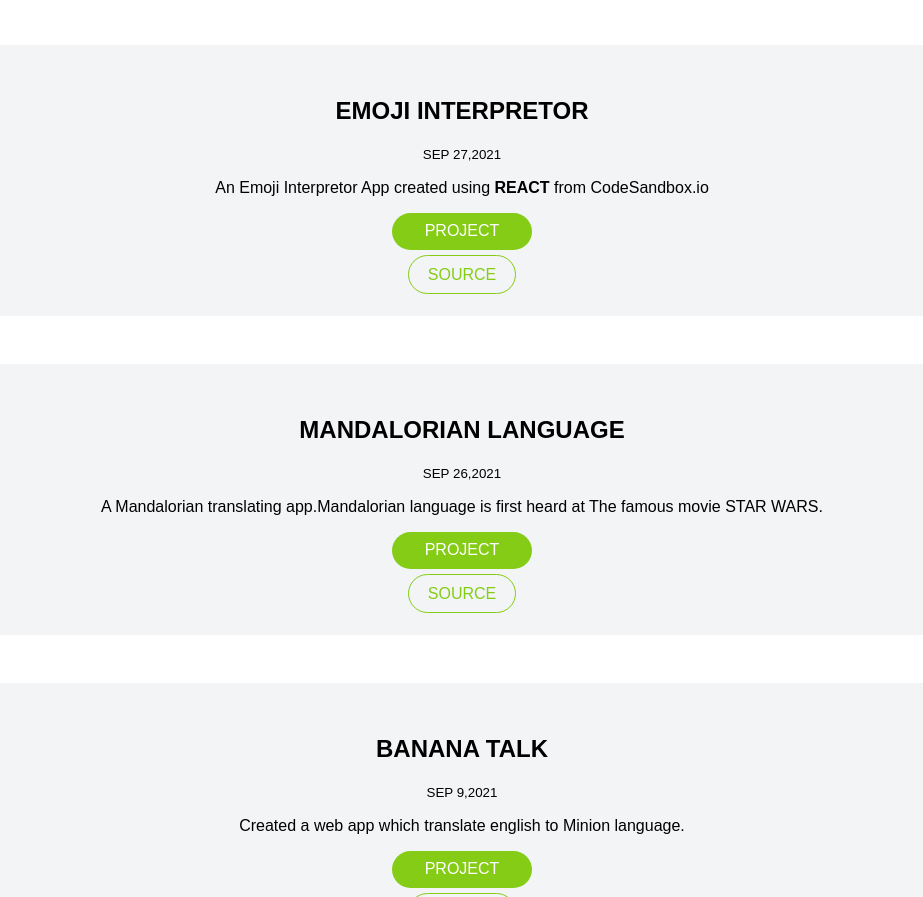
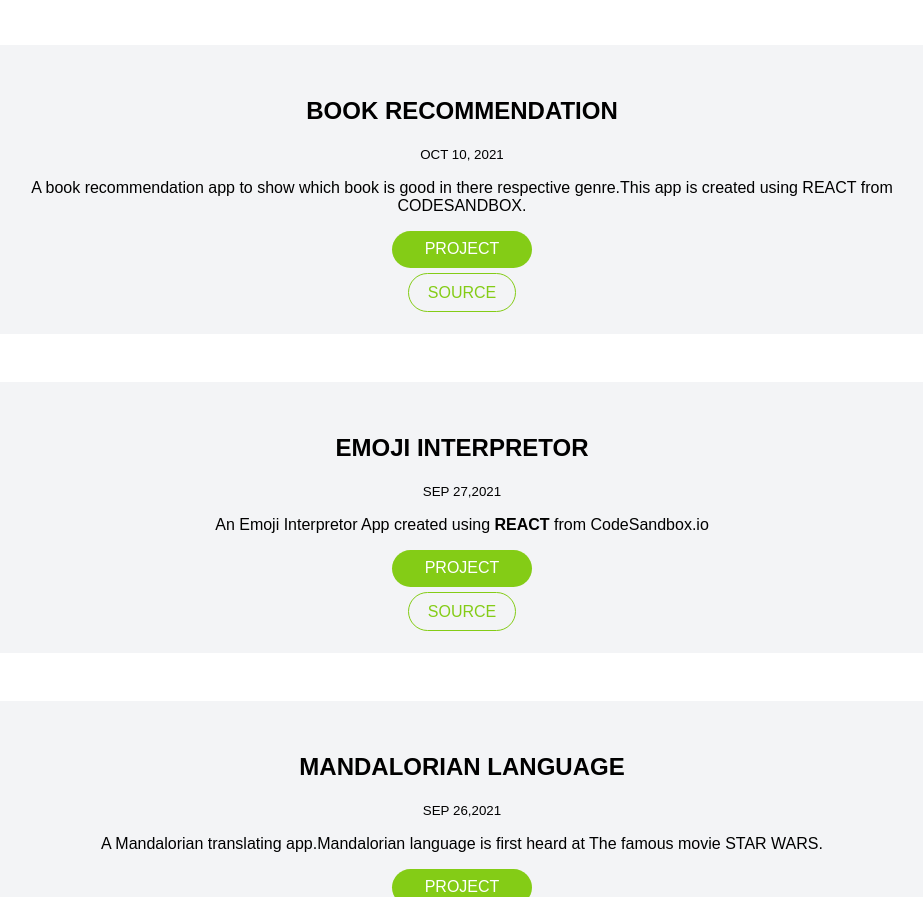
Before and after one commit to pantherblack34/PORTFOLIO, a plain HTML site: page project.html in a window 1280 px wide. Shown: the part 1911-2808 px from the top of the page, without its empty margins (178-1101 px from the left). Drawn offline with Linux system fonts and the light colour scheme.

Commit message:
updated book recommendation

```diff
--- a/project.html
+++ b/project.html
@@ -80,6 +80,15 @@
         </li>
         <li>
             <article class="showcase-list container container-center ow">
+                <h1>BOOK RECOMMENDATION</h1>
+                <small>OCT 10, 2021</small>
+                <p>A book recommendation app to show which book is good in there respective genre.This app is created using REACT from CODESANDBOX.</p>
+                <a href="https://z3iyr.csb.app/" target="_blank" class="link link-primary">PROJECT</a>
+                <a href="https://github.com/pantherblack34/Book-Recomendation" target="_blank" class="link-secondary">SOURCE</a>
+            </article>
+        </li>
+        <li>
+            <article class="showcase-list container container-center ow">
                 <h1>EMOJI INTERPRETOR</h1>
                 <small>SEP 27,2021</small>
                 <p>An Emoji Interpretor App created using <b>REACT</b> from CodeSandbox.io </p>
```
